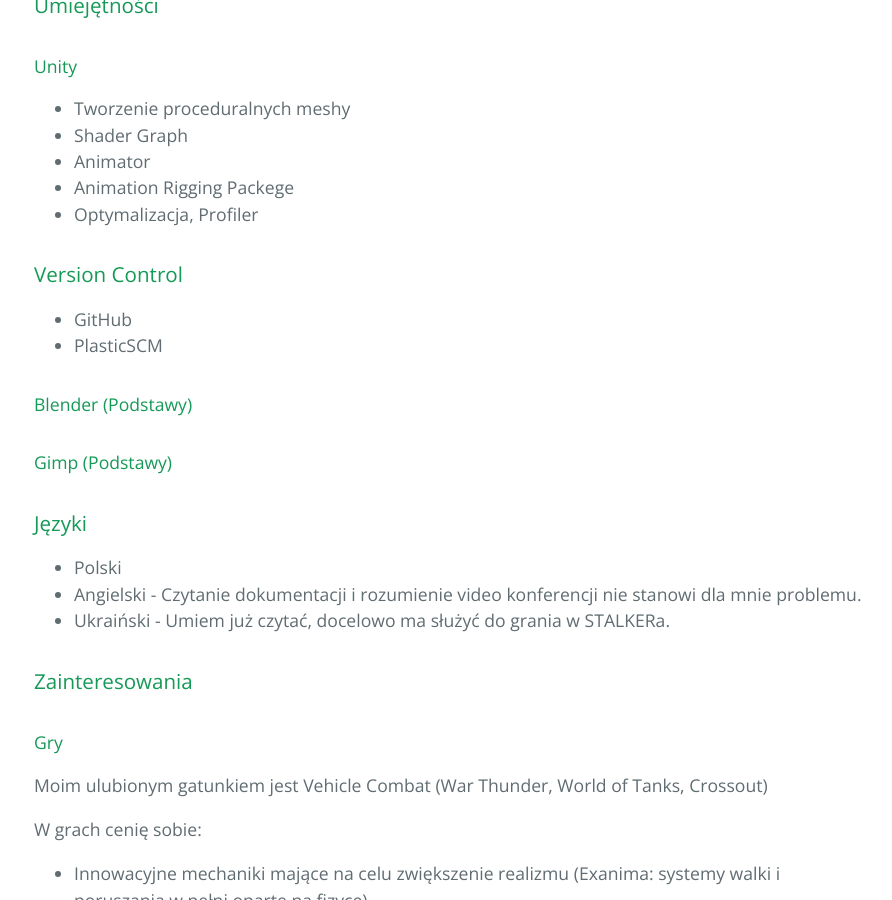
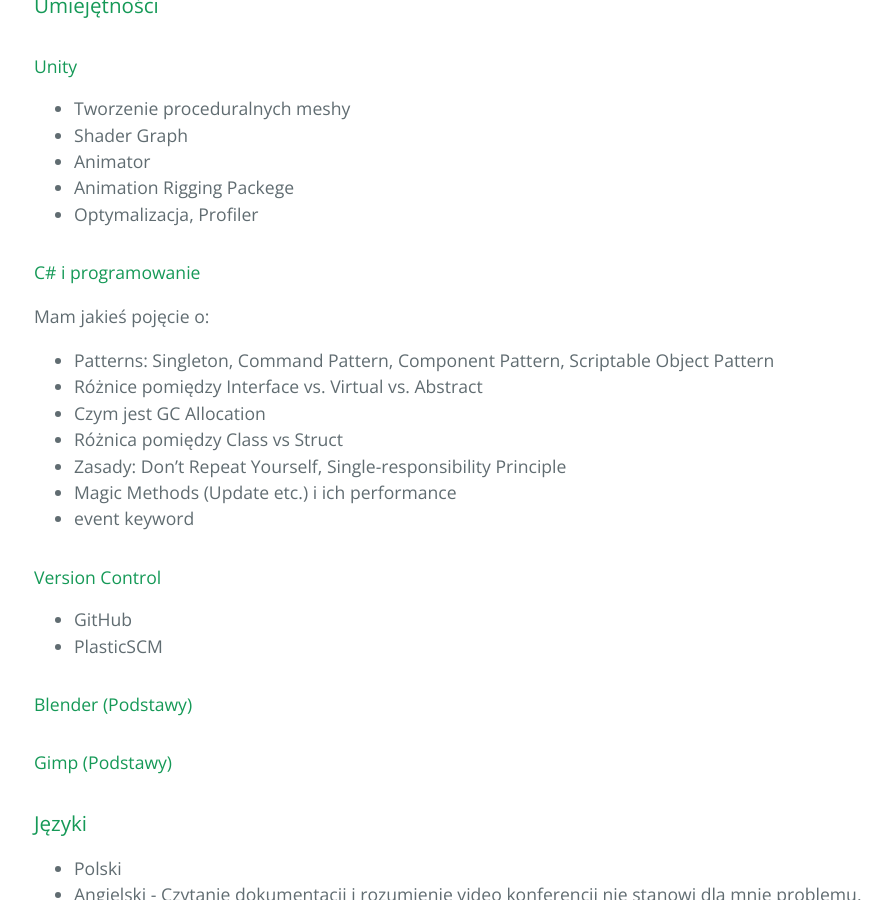
Before and after one commit to LaserRock46/laserrock46.github.io, a Jekyll site: the page built from cv.md, in a window 1280 px wide and 900 px high, scrolled down 534 px. Shown: the whole window, without its empty margins (190-1082 px from the left). Built offline with Jekyll 4.4.1, drawn with Linux system fonts in a browser that asks for light colours; the repository's description, which GitHub fills in, is left out.

Commit message:
Update cv.md

```diff
--- a/cv.md
+++ b/cv.md
@@ -18,7 +18,19 @@
 * Animation Rigging Packege
 * Optymalizacja, Profiler
 
-### Version Control
+#### C# i programowanie
+
+Mam jakieś pojęcie o:
+
+* Patterns: Singleton, Command Pattern, Component Pattern, Scriptable Object Pattern
+* Różnice pomiędzy Interface vs. Virtual vs. Abstract
+* Czym jest GC Allocation
+* Różnica pomiędzy Class vs Struct
+* Zasady: Don't Repeat Yourself, Single-responsibility Principle
+* Magic Methods (Update etc.) i ich performance
+* event keyword
+
+#### Version Control
 
 * GitHub
 * PlasticSCM
```
